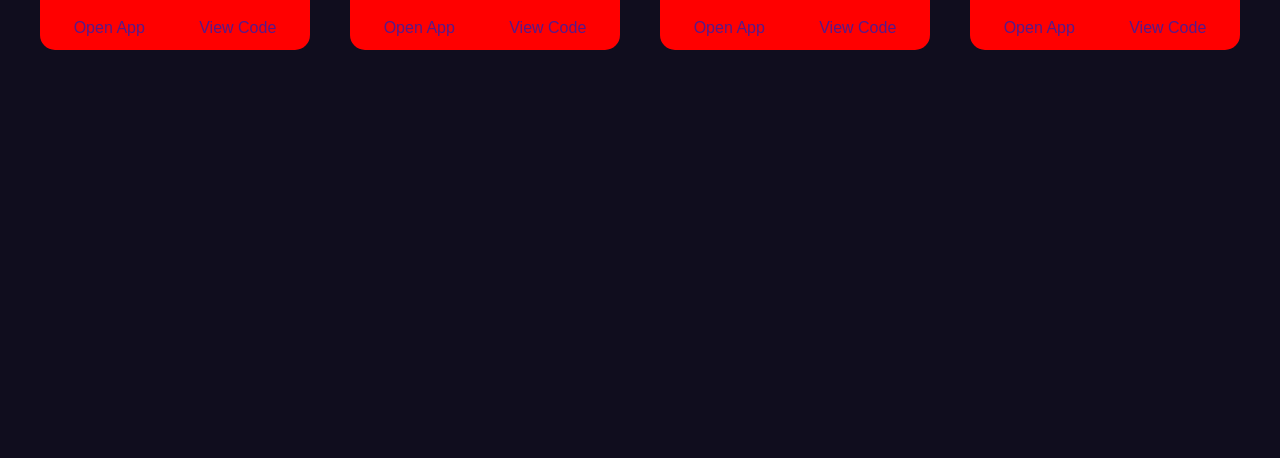
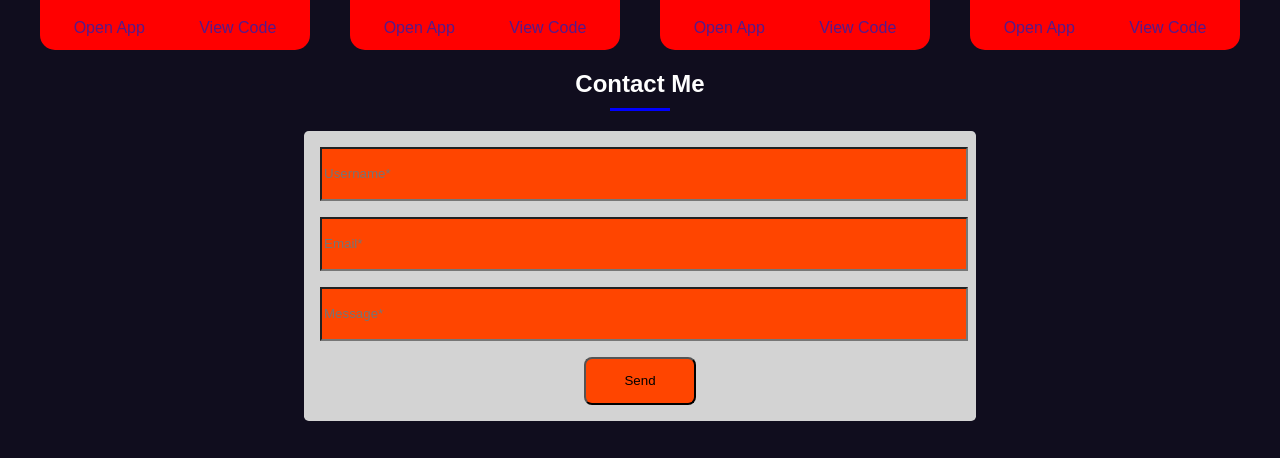
Before and after one commit to lyubomir2712/Portfolio, a React (Vite) app: page / in a window 1280 px wide. Shown: the part 1260-1718 px from the top of the page. Before the commit the page ends 1350 px from the top, so only its background shows below. Built offline with nearby package versions, Linux system fonts and the light colour scheme.

Commit message:
updated the contact section

```diff
--- a/src/App.jsx
+++ b/src/App.jsx
@@ -3,6 +3,7 @@ import Navbar from "./Components/Navbar/Navbar.jsx";
 import IntroductionSection from "./Components/IntroductionSection/IntroductionSection.jsx";
 import CertificationSection from "./Components/CertificationSection/CertificationSection.jsx";
 import ProjectsSection from "./Components/ProjectsSection/ProjectsSection.jsx";
+import ContactSection from "./Components/ContactSection/ContactSection.jsx";
 
 function App() {
   // const [count, setCount] = useState(0)
@@ -13,6 +14,7 @@ function App() {
         <IntroductionSection/>
         <CertificationSection/>
         <ProjectsSection/>
+        <ContactSection/>
     </>
   )
 }
--- /dev/null
+++ b/src/Components/ContactSection/ContactSection.css
@@ -0,0 +1,42 @@
+.contact-title {
+
+}
+
+.contact-title::after {
+    content: "";
+    display: block;
+    width: 5%;
+    height: 0.2rem;
+    background-color: blue;
+    margin: 0.6rem auto 0;
+}
+
+.contact-form {
+    display: block;
+    padding: 1rem 1rem;
+    background-color: lightgray;
+    border-radius: 0.3rem;
+    width: 40rem;
+    margin: 0 auto;
+}
+
+.contact-form input {
+    background-color: orangered;
+    width: 40rem;
+    height: 3rem;
+}
+
+.contact-form-content{
+    display: flex;
+    flex-direction: column;
+    justify-content: center;
+    gap: 1rem;
+}
+
+.contact-btn{
+    margin-top: 1rem;
+    height: 3rem;
+    width: 7rem;
+    border-radius: 0.5rem;
+    background-color: orangered;
+}
--- /dev/null
+++ b/src/Components/ContactSection/ContactSection.jsx
@@ -0,0 +1,17 @@
+import './ContactSection.css'
+
+export default function ContactSection() {
+    return (
+        <section className="contact-section">
+            <h2 className="contact-title">Contact Me</h2>
+            <form className="contact-form">
+                <div className="contact-form-content">
+                    <input className="username-input" type="text" placeholder="Username*" />
+                    <input className="email-input" type="email" placeholder="Email*" />
+                    <input className="message-input" type="text" placeholder="Message*"/>
+                </div>
+                <button className="contact-btn" type="submit">Send</button>
+            </form>
+        </section>
+    )
+}
```
Also changed, not shown: src/Components/Footer/Footer.jsx (added, +8 -0 lines), src/Components/Footer/Footer.css (added).
